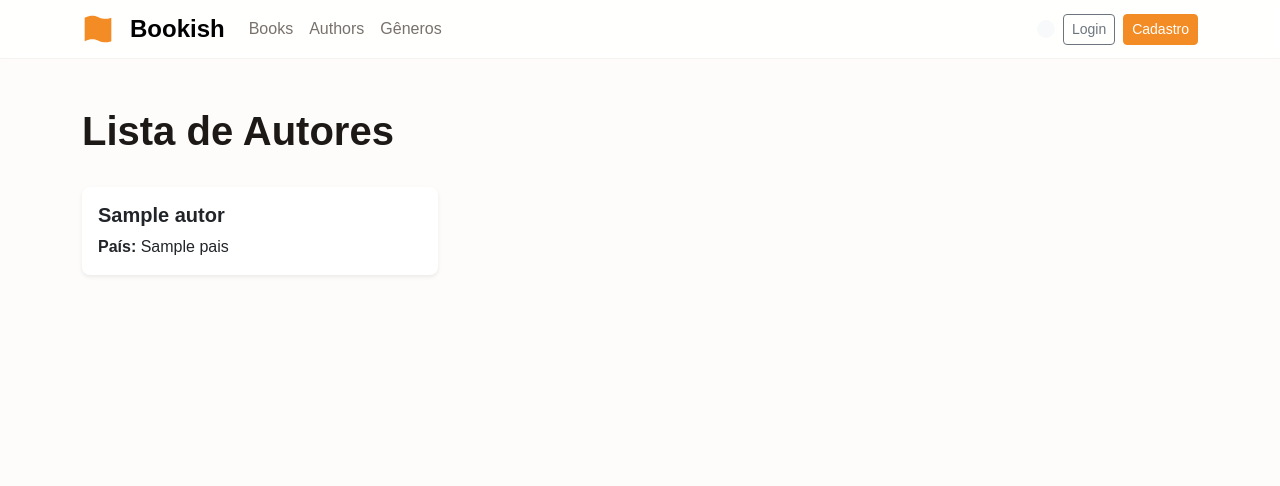
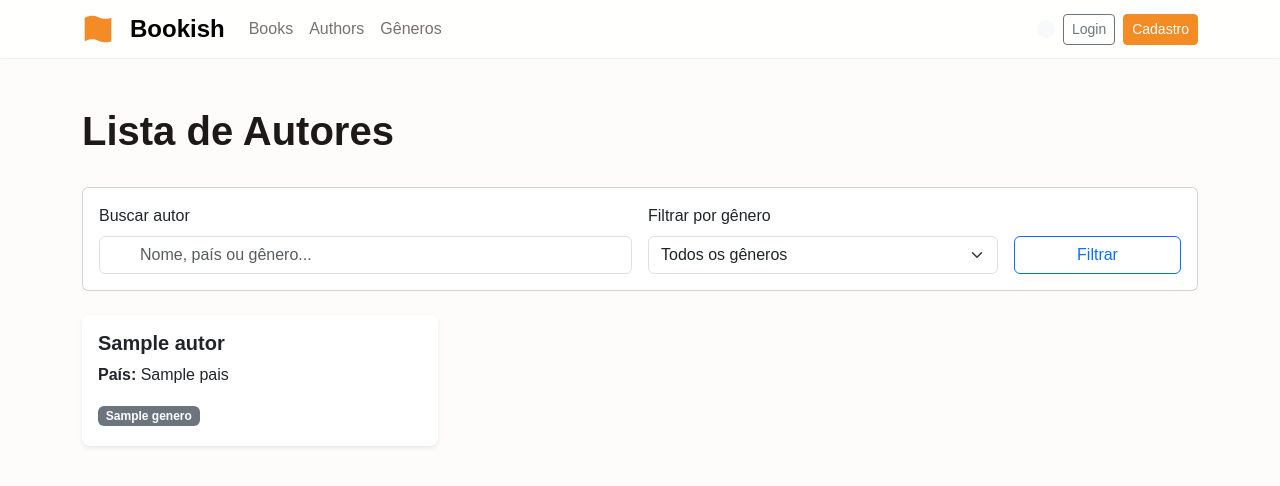
Before and after one commit to clara-matos/The-book-store, a Django app: template The_book_store/templates/autores/autor_list.html in a window 1280 px wide. Shown: the top 486 px of the page. Run offline with Django 5.2, Linux system fonts and the light colour scheme; the template is opened without the code that fills it: most values are stand-ins (such as "Sample title", 1, 10 or a date in 2020); some libraries are stand-ins or nearby versions.

Commit message:
Terminamos autores

```diff
--- a/The_book_store/autores/urls.py
+++ b/The_book_store/autores/urls.py
@@ -7,6 +7,6 @@ urlpatterns = [
     path('', views.autor_list, name='autor_list'),
     path('adicionar/', views.adicionar_autor, name='adicionar_autor'),
     path('<int:pk>/', views.autor_detalhe, name='autor_detalhe'),
-    path('editar/<int:pk>/', views.editar_autor, name='editar_autor'),
-    path('deletar/<int:pk>/', views.deletar_autor, name='deletar_autor'),
+    path('<int:pk>/editar/', views.editar_autor, name='editar_autor'),
+    path('<int:pk>/deletar/', views.deletar_autor, name='deletar_autor'),
 ]
--- a/The_book_store/templates/autores/autor_list.html
+++ b/The_book_store/templates/autores/autor_list.html
@@ -1,14 +1,42 @@
 {% extends '_base.html' %}
+
+{% block title %}Lista de Autores{% endblock %}
 
 {% block content %}
 <section class="py-5">
     <div class="container">
         <div class="d-flex justify-content-between align-items-center mb-4">
             <h1 class="fw-bold">Lista de Autores</h1>
-            <!-- Botão restrito apenas para usuários com permissão -->
             {% if perms.autores.add_autor %}
             <a href="{% url 'autores:adicionar_autor' %}" class="btn btn-primary rounded-pill">Adicionar Novo Autor</a>
             {% endif %}
+        </div>
+
+        <!-- Filtros -->
+        <div class="card mb-4">
+            <div class="card-body">
+                <form method="get" class="row g-3">
+                    <div class="col-md-6">
+                        <label for="search" class="form-label">Buscar autor</label>
+                        <input type="text" class="form-control" id="search" name="search"
+                               value="{{ request.GET.search }}" placeholder="Nome, país ou gênero...">
+                    </div>
+                    <div class="col-md-4">
+                        <label for="genero" class="form-label">Filtrar por gênero</label>
+                        <select class="form-select" id="genero" name="genero">
+                            <option value="">Todos os gêneros</option>
+                            {% for genero in todos_generos %}
+                            <option value="{{ genero.id }}" {% if request.GET.genero == genero.id|stringformat:"s" %}selected{% endif %}>
+                                {{ genero.nome }}
+                            </option>
+                            {% endfor %}
+                        </select>
+                    </div>
+                    <div class="col-md-2 d-flex align-items-end">
+                        <button type="submit" class="btn btn-outline-primary w-100">Filtrar</button>
+                    </div>
+                </form>
+            </div>
         </div>
 
         {% if autores %}
@@ -17,46 +45,30 @@
             <div class="col">
                 <div class="card h-100 shadow-sm border-0 rounded-3">
                     <div class="card-body">
-                        <!-- Link para detalhes visível apenas para usuários autenticados -->
-                        {% if user.is_authenticated %}
                         <h5 class="card-title fw-bold">
                             <a href="{% url 'autores:autor_detalhe' pk=autor.pk %}" class="text-decoration-none text-dark">{{ autor.nome }}</a>
                         </h5>
-                        {% else %}
-                        <h5 class="card-title fw-bold text-dark">{{ autor.nome }}</h5>
-                        {% endif %}
-
                         <p class="card-text">
-                            <span class="fw-semibold">País:</span> {{ autor.pais }}
+                            <span class="fw-semibold">País:</span> {{ autor.pais|default:"Não informado" }}
                         </p>
 
-                        <!-- Informações adicionais apenas para usuários com permissões especiais -->
-                        {% if perms.autores.view_autor_details %}
-                        <div class="mt-3 p-2 bg-light rounded">
-                            <small class="text-muted">
-                                <strong>Livros publicados:</strong> {{ autor.total_livros }}<br>
-                                <strong>Última atualização:</strong> {{ autor.ultima_atualizacao|date:"d/m/Y" }}
-                            </small>
+                        {% if autor.generos.all %}
+                        <div class="mt-2">
+                            {% for genero in autor.generos.all %}
+                                <span class="badge bg-secondary mb-1">{{ genero.nome }}</span>
+                            {% endfor %}
                         </div>
                         {% endif %}
                     </div>
 
-                    <!-- Área de botões de ação - só aparece se o usuário tiver alguma permissão -->
                     {% if perms.autores.change_autor or perms.autores.delete_autor %}
                     <div class="card-footer bg-white border-0 pt-0">
                         <div class="d-flex gap-2">
-                            <!-- Botão de editar restrito -->
                             {% if perms.autores.change_autor %}
                             <a href="{% url 'autores:editar_autor' pk=autor.pk %}" class="btn btn-sm btn-outline-info rounded-pill flex-fill">Editar</a>
                             {% endif %}
-
-                            <!-- Botão de deletar com confirmação e restrição -->
                             {% if perms.autores.delete_autor %}
-                            <a href="{% url 'autores:deletar_autor' pk=autor.pk %}"
-                               class="btn btn-sm btn-outline-danger rounded-pill flex-fill confirm-delete"
-                               data-autor-nome="{{ autor.nome }}">
-                                Deletar
-                            </a>
+                            <a href="{% url 'autores:deletar_autor' pk=autor.pk %}" class="btn btn-sm btn-outline-danger rounded-pill flex-fill confirm-delete" data-autor-nome="{{ autor.nome }}">Deletar</a>
                             {% endif %}
                         </div>
                     </div>
@@ -67,9 +79,9 @@
         </div>
         {% else %}
         <div class="alert alert-info text-center" role="alert">
-            Nenhum autor cadastrado.
+            Nenhum autor encontrado.
             {% if perms.autores.add_autor %}
-            Adicione um para começar!
+            <a href="{% url 'autores:adicionar_autor' %}" class="alert-link">Adicione um autor</a> para começar!
             {% else %}
             Entre em contato com um administrador para adicionar autores.
             {% endif %}
@@ -79,20 +91,20 @@
     </div>
 </section>
 
-<!-- Modal de confirmação para ações críticas -->
-<div class="modal fade" id="confirmModal" tabindex="-1" aria-hidden="true">
+<!-- Modal de confirmação para exclusão -->
+<div class="modal fade" id="confirmDeleteModal" tabindex="-1" aria-hidden="true">
     <div class="modal-dialog">
         <div class="modal-content">
             <div class="modal-header">
-                <h5 class="modal-title">Confirmação de Exclusão</h5>
+                <h5 class="modal-title">Confirmar Exclusão</h5>
                 <button type="button" class="btn-close" data-bs-dismiss="modal" aria-label="Close"></button>
             </div>
             <div class="modal-body">
-                <p id="confirmMessage">Tem certeza que deseja excluir o autor? Esta ação não pode ser desfeita.</p>
+                <p id="confirmDeleteMessage">Tem certeza que deseja excluir este autor? Esta ação não pode ser desfeita.</p>
             </div>
             <div class="modal-footer">
                 <button type="button" class="btn btn-secondary" data-bs-dismiss="modal">Cancelar</button>
-                <a id="confirmAction" href="#" class="btn btn-danger">Confirmar Exclusão</a>
+                <a id="confirmDeleteAction" href="#" class="btn btn-danger">Confirmar Exclusão</a>
             </div>
         </div>
     </div>
@@ -106,23 +118,25 @@
         transform: translateY(-5px);
         box-shadow: 0 0.5rem 1.5rem rgba(0, 0, 0, 0.15) !important;
     }
+    .badge {
+        font-size: 0.75em;
+    }
 </style>
 
 <script>
-    // Função para confirmar exclusão com modal
     document.addEventListener('DOMContentLoaded', function() {
-        const deleteButtons = document.querySelectorAll('.confirm-delete');
-        const confirmModal = new bootstrap.Modal(document.getElementById('confirmModal'));
-        const confirmMessage = document.getElementById('confirmMessage');
-        const confirmAction = document.getElementById('confirmAction');
+        // Configuração do modal de confirmação de exclusão
+        const confirmDeleteModal = new bootstrap.Modal(document.getElementById('confirmDeleteModal'));
+        const confirmDeleteMessage = document.getElementById('confirmDeleteMessage');
+        const confirmDeleteAction = document.getElementById('confirmDeleteAction');
 
-        deleteButtons.forEach(button => {
+        document.querySelectorAll('.confirm-delete').forEach(button => {
             button.addEventListener('click', function(e) {
                 e.preventDefault();
                 const autorNome = this.getAttribute('data-autor-nome');
-                confirmMessage.textContent = `Tem certeza que deseja excluir o autor "${autorNome}"? Esta ação não pode ser desfeita.`;
-                confirmAction.href = this.href;
-                confirmModal.show();
+                confirmDeleteMessage.textContent = `Tem certeza que deseja excluir o autor "${autorNome}"? Esta ação não pode ser desfeita.`;
+                confirmDeleteAction.href = this.href;
+                confirmDeleteModal.show();
             });
         });
     });
```
Also changed, not shown: The_book_store/autores/forms.py (+29 -7 lines), The_book_store/autores/models.py (+30 -9 lines), The_book_store/autores/views.py (+58 -10 lines).
